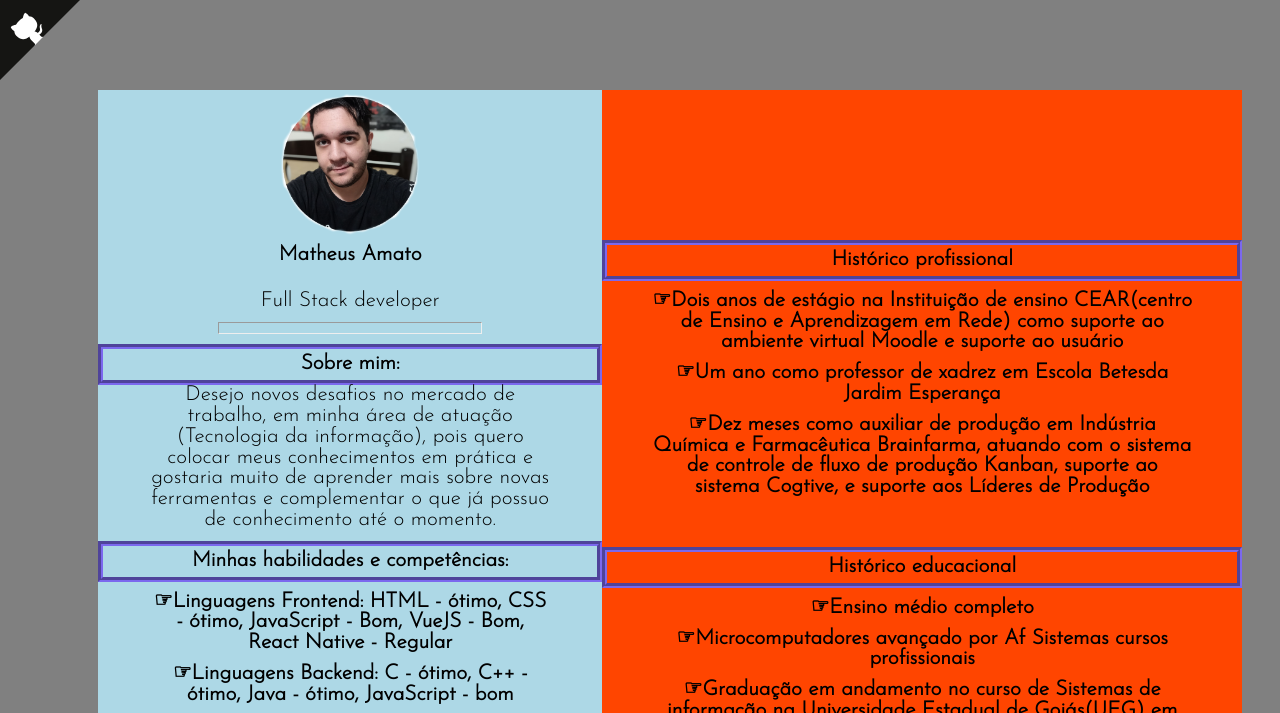
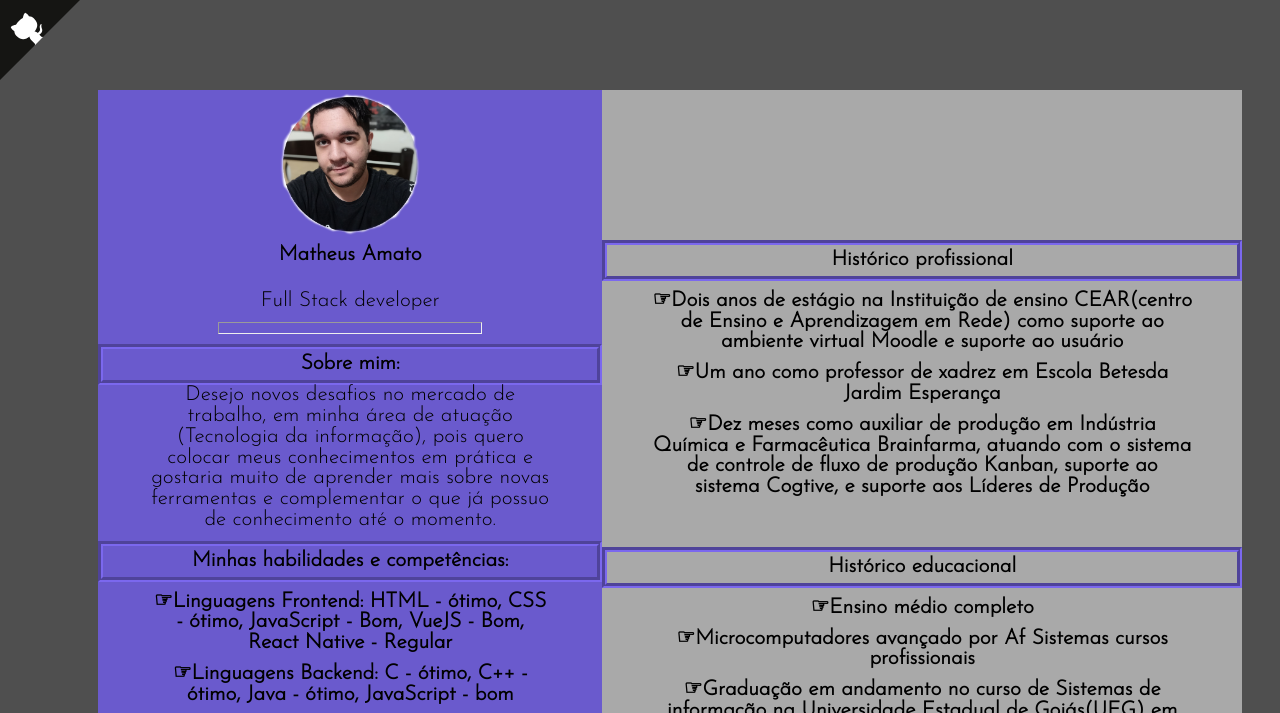
Before and after one commit to Matheusamato15/Curriculo_HTML_CSS, a plain HTML site: page index.html in a window 1280 px wide. Shown: the top 713 px of the page. Drawn offline with Linux system fonts and the light colour scheme.

Commit message:
alterando cores

```diff
--- a/style.css
+++ b/style.css
@@ -1,7 +1,7 @@
 body  {
 	margin: 0;
 	padding: 10px 10px;
-	background: gray;
+	background: #4F4F4F;
     font-family: 'Josefin Sans', sans-serif;
     font-size: 1.3em;
 
@@ -12,7 +12,7 @@ body  {
     margin-top: 80px;
     margin-left: 7%;
     width: 40%;
-    background: #add8e6;
+    background: #6A5ACD;
     text-align: center;
 
 }
@@ -100,7 +100,7 @@ body  {
     margin-top: 80px;
     margin-right: 50px;
     width: 50%;
-    background: #FF4500;
+    background: #A9A9A9;
     text-align: center;
 }
 
```
